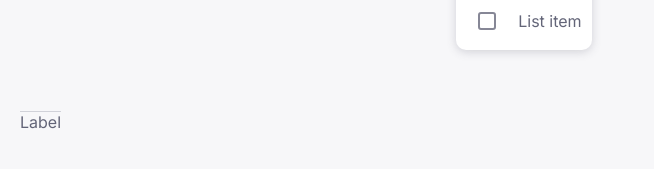
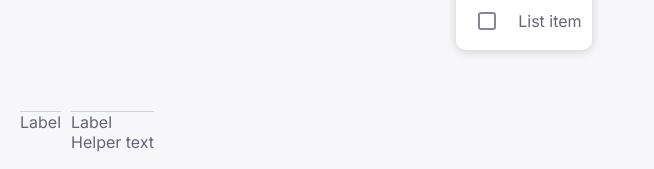
Before and after one commit to HaJaehyeong/template, a Next.js app: page / in a window 1280 px wide. Shown: the part 2818-2987 px from the top of the page, without its empty margins (0-654 px from the left). Built offline with nearby package versions, Linux system fonts and the light colour scheme.

Commit message:
[WIP] modify select component: standard type style

```diff
--- a/src/app/page.tsx
+++ b/src/app/page.tsx
@@ -558,6 +558,17 @@ const Home: React.FC = () => {
           <UiMenuItem value={'world'}>second menu item</UiMenuItem>
           <UiMenuItem value={'!!!'}>third menu item</UiMenuItem>
         </UiSelect>
+        <UiSelect
+          label="Label"
+          helperText="Helper text"
+          onChange={(value) => {
+            console.log(value);
+          }}
+        >
+          <UiMenuItem value={1}>first menu item</UiMenuItem>
+          <UiMenuItem value={2}>second menu item</UiMenuItem>
+          <UiMenuItem value={3}>third menu item</UiMenuItem>
+        </UiSelect>
       </div>
     </div>
   );
--- a/src/ui/select/select.module.scss
+++ b/src/ui/select/select.module.scss
@@ -1,6 +1,7 @@
 .select-container {
   position: relative;
   width: 220px;
+  height: 100%;
 }
 
 .select {
@@ -26,7 +27,7 @@
 
 .select-label {
   position: absolute;
-  top: 50%;
+  top: 21px;
   left: 0;
 
   background-color: transparent;
@@ -51,3 +52,8 @@
 
   color: var(--action-active);
 }
+
+.helper-text {
+  margin-top: 5px;
+  color: var(--action-active);
+}
--- a/src/ui/select/select.tsx
+++ b/src/ui/select/select.tsx
@@ -10,6 +10,7 @@ type Item = { label: string; value: string | number };
 type UiSelectProps = {
   label: string;
   children?: React.ReactNode;
+  helperText?: string;
   onChange?: (value: string | number) => void;
 };
 
@@ -19,7 +20,7 @@ type UiSelectProps = {
  * 1. label(children), value를 items state에 저장
  * 2. onClick event를 생성
  */
-const UiSelect: React.FC<UiSelectProps> = ({ label, children, onChange }) => {
+const UiSelect: React.FC<UiSelectProps> = ({ label, children, helperText, onChange }) => {
   const [item, setItem] = useState<Item>();
   const [isMenuOpen, setIsMenuOpen] = useState(false);
 
@@ -51,6 +52,7 @@ const UiSelect: React.FC<UiSelectProps> = ({ label, children, onChange }) => {
       </UiMenu>
       <label className={`${styles.selectLabel} ${item ? styles.selected : ''}`}>{label}</label>
       <RiArrowDownSFill size={20} className={styles.arrow} />
+      {helperText && <div className={styles.helperText}>{helperText}</div>}
     </div>
   );
 };
```
